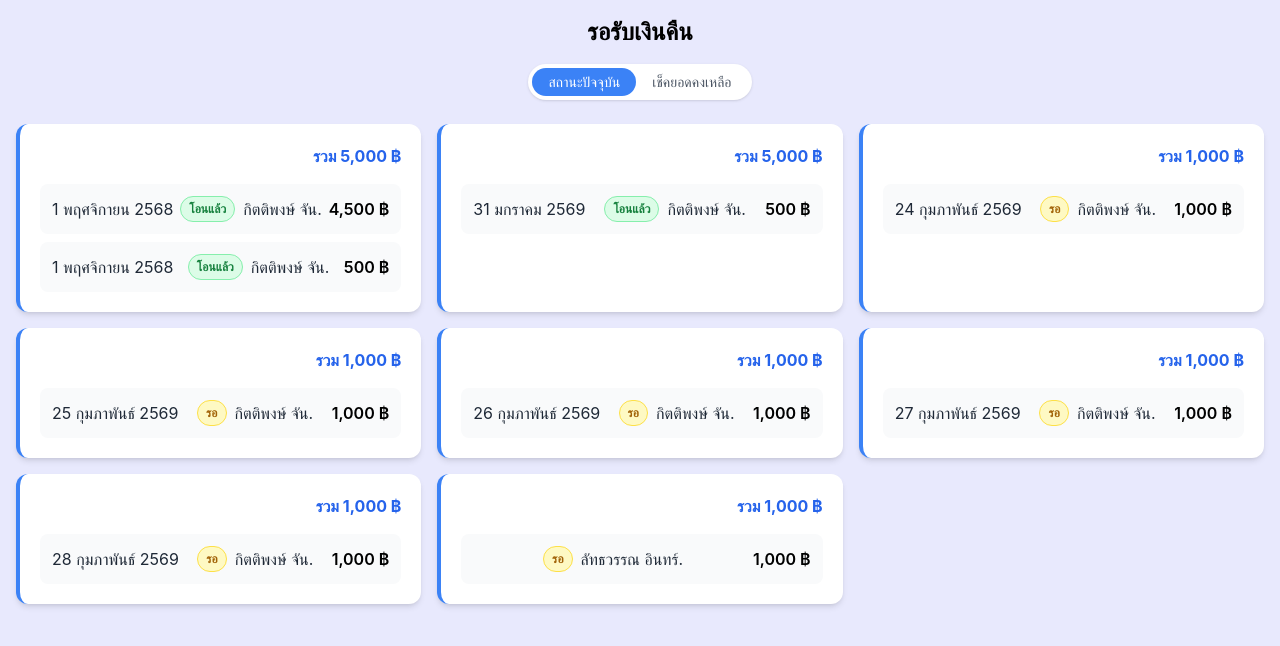
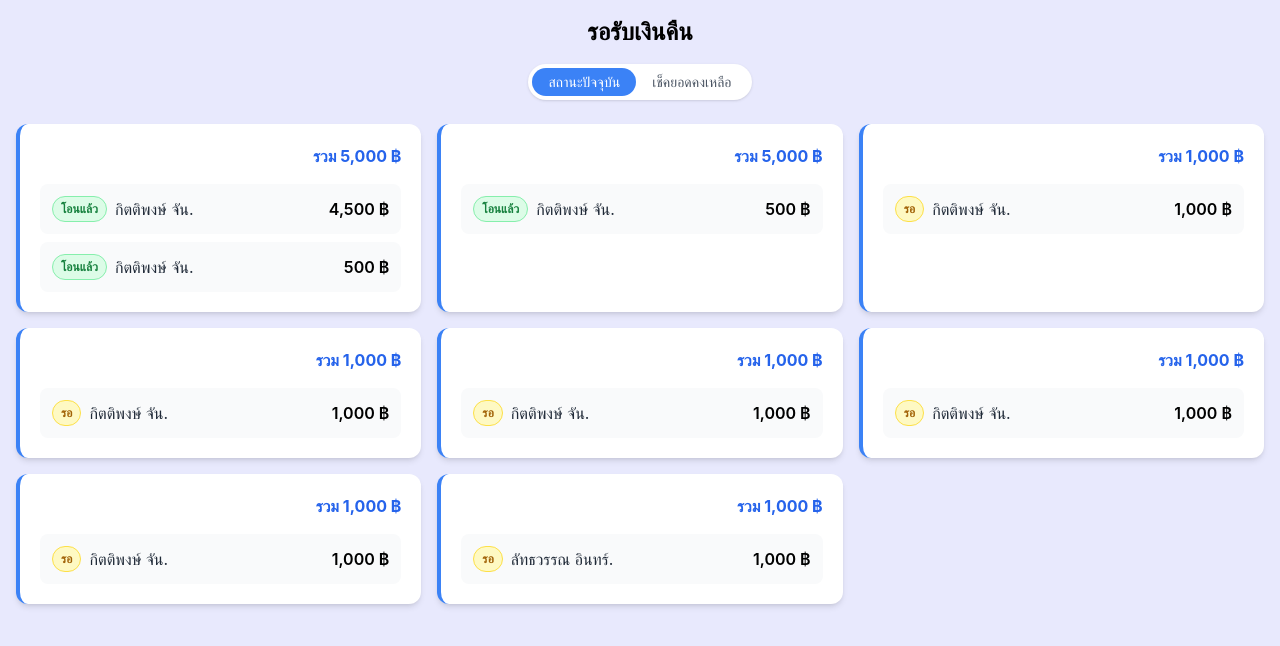
Before and after one commit to KittiArm/ktmyshop, a React (Vite) app: page / in a window 1280 px wide. Shown: the top 646 px of the page. Built offline with nearby package versions, Linux system fonts and the light colour scheme.

Commit message:
Update App.jsx

```diff
--- a/src/App.jsx
+++ b/src/App.jsx
@@ -369,7 +369,6 @@ export default function App() {
                   <div key={i} className="bg-gray-50 p-3 rounded-lg flex flex-col">
 
                     <div className="flex justify-between items-center">
-                      <span className="text-gray-800">{rec.date}</span>
                       <div className="flex items-center gap-2">
                         {/* STATUS */}
                         <span
```
